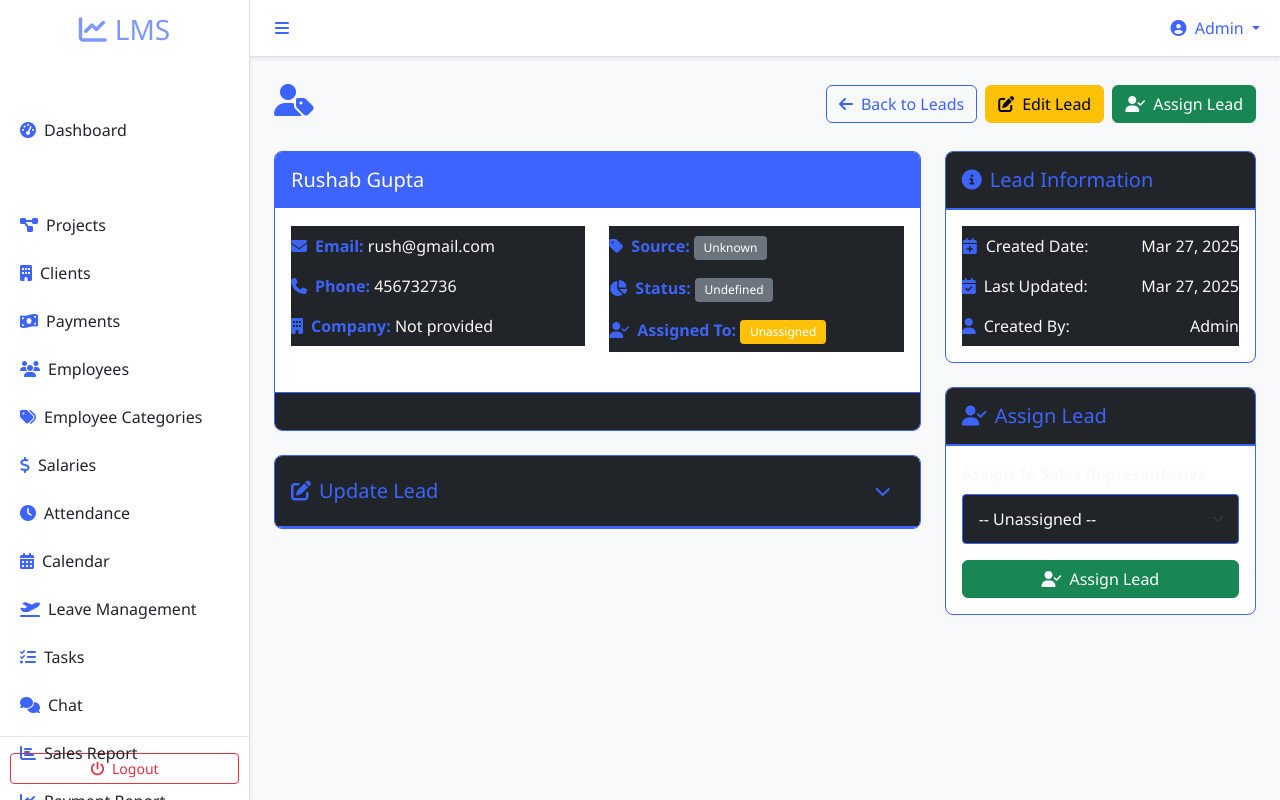
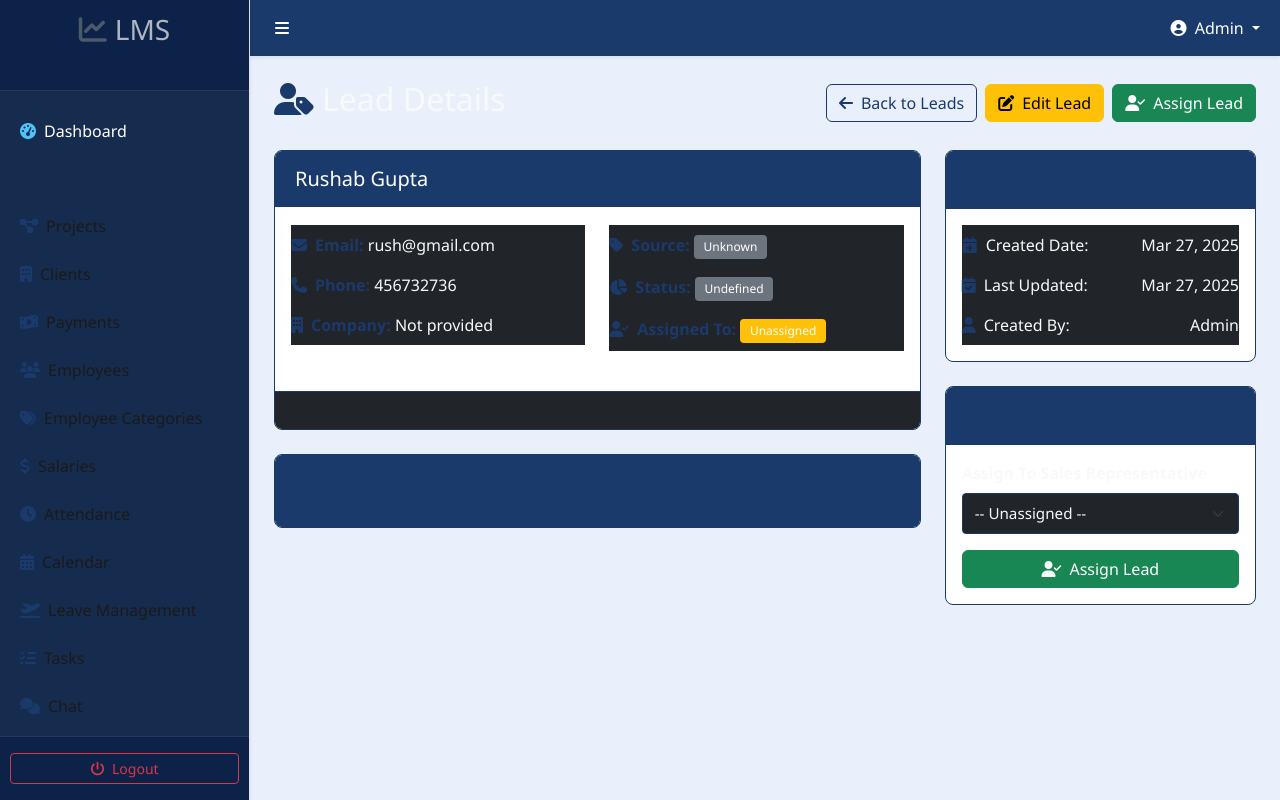
Before and after one commit to pratikgosavii/dbm_pro, a Django app: page /leads/1/ in a window 1280 px wide. Run offline with Django 4.2, Linux system fonts and the light colour scheme; a user stored in the database is signed in; data comes from the database, SQL or seed files in the repository; both versions use the stored data as it was after the commit; data that the repository does not hold is empty.

Commit message:
Update UI: Implement dark blue/light blue theme, reduce form sizes, improve chat styling, and adjust navbar.
Replit-Commit-Author: Agent
Replit-Commit-Session-Id: 50c040e4-0d40-4be8-bdd8-5d280455fdce
Replit-Commit-Screenshot-Url: https://storage.googleapis.com/screenshot-production-us-central1/a4c65999-892d-46f1-a651-254e1c63d78d/f85a2f7e-db7c-4b7c-af9b-b50af9ac4443.jpg

```diff
--- a/static/css/custom.css
+++ b/static/css/custom.css
@@ -1,22 +1,26 @@
 /*
 * Custom styling for Lead Management System
-* Minimalist Theme
+* Dark Blue/Light Blue Theme with Dark Text
 */
 
 :root {
-    --primary: #3E64FF;
-    --primary-light: #5A7DFF;
-    --primary-dark: #2645CC;
-    --accent: #FF5A5F;
-    --light-bg: #F8F9FA;
-    --light-secondary: #E9ECEF;
-    --light-tertiary: #DEE2E6;
-    --text-dark: #212529;
-    --text-muted: #6c757d;
-    --success: #42B883;
-    --warning: #FFC107;
-    --danger: #FF5A5F;
-    --info: #4FC3F7;
+    --primary: #1a3a6c;       /* Dark Blue */
+    --primary-light: #2c5eaa; /* Medium Blue */
+    --primary-dark: #0d2249;  /* Very Dark Blue */
+    --secondary: #4a86e8;     /* Light Blue */
+    --secondary-light: #6ba1ff;
+    --accent: #ff6b6b;        /* Vibrant Red-Orange */
+    --dark-bg: #162c4e;       /* Dark Blue Background */
+    --light-bg: #e9f0fb;      /* Very Light Blue */
+    --light-secondary: #d1e3ff;
+    --light-tertiary: #b8d1ff;
+    --text-dark: #1a1a1a;     /* Almost Black */
+    --text-medium: #333333;   /* Dark Grey */
+    --text-muted: #555555;    /* Medium Grey */
+    --success: #28a745;       /* Green */
+    --warning: #ffc107;       /* Yellow */
+    --danger: #dc3545;        /* Red */
+    --info: #17a2b8;          /* Teal */
 }
 
 /* General Styles */
@@ -244,15 +248,95 @@ label {
 
 /* Form field focus effect */
 .form-control:focus, .form-select:focus {
-    box-shadow: 0 0 0 0.25rem rgba(62, 100, 255, 0.25);
+    box-shadow: 0 0 0 0.25rem rgba(26, 58, 108, 0.25);
     border-color: var(--primary);
     animation: pulse 1s;
 }
 
 @keyframes pulse {
-    0% { box-shadow: 0 0 0 0 rgba(62, 100, 255, 0.7); }
-    70% { box-shadow: 0 0 0 10px rgba(62, 100, 255, 0); }
-    100% { box-shadow: 0 0 0 0 rgba(62, 100, 255, 0); }
+    0% { box-shadow: 0 0 0 0 rgba(26, 58, 108, 0.7); }
+    70% { box-shadow: 0 0 0 10px rgba(26, 58, 108, 0); }
+    100% { box-shadow: 0 0 0 0 rgba(26, 58, 108, 0); }
+}
+
+/* Reduce form box sizes */
+.form-control, .form-select {
+    padding: 0.5rem 0.75rem;
+    font-size: 0.95rem;
+}
+
+/* Make textareas smaller */
+textarea.form-control {
+    min-height: 80px;
+    max-height: 150px;
+}
+
+/* Reduce padding in form groups */
+.form-group, .mb-3 {
+    margin-bottom: 1rem !important;
+}
+
+/* Chat System Styling - Make it smaller and more compact */
+.chat-container {
+    height: 60vh;
+    max-height: 600px;
+    overflow-y: auto;
+    border: 1px solid rgba(0,0,0,0.1);
+    border-radius: 0.5rem;
+    background-color: white;
+}
+
+.chat-message {
+    padding: 0.7rem;
+    margin: 0.5rem;
+    border-radius: 0.5rem;
+    max-width: 80%;
+}
+
+.chat-message-sender {
+    background-color: var(--secondary);
+    color: white;
+    align-self: flex-end;
+    margin-left: auto;
+}
+
+.chat-message-receiver {
+    background-color: var(--light-secondary);
+    color: var(--text-dark);
+    align-self: flex-start;
+    margin-right: auto;
+}
+
+.chat-input {
+    padding: 0.5rem;
+    border-top: 1px solid rgba(0,0,0,0.1);
+}
+
+.chat-sidebar {
+    height: 60vh;
+    max-height: 600px;
+    overflow-y: auto;
+    border: 1px solid rgba(0,0,0,0.1);
+    border-radius: 0.5rem;
+    background-color: white;
+}
+
+.chat-contact {
+    padding: 0.5rem 1rem;
+    cursor: pointer;
+    transition: all 0.2s;
+    border-bottom: 1px solid rgba(0,0,0,0.05);
+}
+
+.chat-contact:hover, .chat-contact.active {
+    background-color: var(--light-secondary);
+}
+
+/* Card header improvement */
+.card-header {
+    background-color: var(--primary) !important;
+    color: white !important;
+    font-weight: 500;
 }
 
 /* Dark Mode Form Controls */
@@ -317,9 +401,25 @@ label {
     z-index: 999;
     transition: all 0.3s;
     overflow-y: auto;
-    background-color: white;
+    background-color: var(--dark-bg);
     border-right: 1px solid rgba(0,0,0,0.1);
-    box-shadow: 2px 0 10px rgba(0,0,0,0.05);
+    box-shadow: 2px 0 10px rgba(0,0,0,0.1);
+    scrollbar-width: thin;
+    scrollbar-color: var(--primary-light) var(--dark-bg);
+}
+
+/* Fix sidebar scrolling */
+#sidebar::-webkit-scrollbar {
+    width: 5px;
+}
+
+#sidebar::-webkit-scrollbar-track {
+    background: var(--dark-bg);
+}
+
+#sidebar::-webkit-scrollbar-thumb {
+    background-color: var(--primary-light);
+    border-radius: 10px;
 }
 
 #sidebar.collapsed {
@@ -345,8 +445,9 @@ label {
 .sidebar-heading {
     padding: 0.875rem 1.25rem;
     font-size: 1.2rem;
-    background-color: white;
-    color: var(--text-dark);
+    background-color: var(--primary-dark);
+    color: white;
+    border-bottom: 1px solid rgba(255,255,255,0.1);
 }
 
 #sidebar .list-group-item {
@@ -355,10 +456,11 @@ label {
     position: relative;
     overflow: hidden;
     z-index: 1;
-    background-color: white;
-    color: var(--text-dark);
+    background-color: var(--dark-bg);
+    color: white;
     border: none;
-    border-bottom: 1px solid rgba(0,0,0,0.05);
+    border-bottom: 1px solid rgba(255,255,255,0.05);
+    transition: all 0.2s ease;
 }
 
 #sidebar .list-group-item:before {
@@ -368,7 +470,7 @@ label {
     left: 0;
     width: 3px;
     height: 100%;
-    background-color: var(--primary);
+    background-color: var(--secondary);
     transform: scaleY(0);
     transition: transform 0.3s;
     z-index: -1;
@@ -380,24 +482,44 @@ label {
 }
 
 #sidebar .list-group-item:hover {
-    background-color: rgba(62, 100, 255, 0.05);
-    color: var(--primary);
+    background-color: var(--primary-dark);
+    color: white;
+    padding-left: 1.5rem;
 }
 
 #sidebar .list-group-item.active {
-    background-color: rgba(62, 100, 255, 0.1);
-    color: var(--primary);
+    background-color: var(--primary);
+    color: white;
     border-color: transparent;
     font-weight: 600;
 }
 
+/* Multi-colored icons in sidebar */
+#sidebar .list-group-item i.fa-tachometer-alt { color: #4fc3f7; }
+#sidebar .list-group-item i.fa-user-tag { color: #ff9800; }
+#sidebar .list-group-item i.fa-project-diagram { color: #9c27b0; }
+#sidebar .list-group-item i.fa-building { color: #4caf50; }
+#sidebar .list-group-item i.fa-money-bill-wave { color: #26a69a; }
+#sidebar .list-group-item i.fa-users { color: #ec407a; }
+#sidebar .list-group-item i.fa-tags { color: #7986cb; }
+#sidebar .list-group-item i.fa-dollar-sign { color: #66bb6a; }
+#sidebar .list-group-item i.fa-clock { color: #42a5f5; }
+#sidebar .list-group-item i.fa-calendar-alt { color: #ab47bc; }
+#sidebar .list-group-item i.fa-plane-departure { color: #26c6da; }
+#sidebar .list-group-item i.fa-tasks { color: #ffca28; }
+#sidebar .list-group-item i.fa-comments { color: #ef5350; }
+#sidebar .list-group-item i.fa-chart-bar,
+#sidebar .list-group-item i.fa-chart-line,
+#sidebar .list-group-item i.fa-chart-pie { color: #5c6bc0; }
+
 .sidebar-footer {
-    position: absolute;
+    position: sticky;
     bottom: 0;
     width: 100%;
-    background-color: white;
-    border-top: 1px solid rgba(0,0,0,0.1);
+    background-color: var(--primary-dark);
+    border-top: 1px solid rgba(255,255,255,0.1);
     padding: 10px;
+    z-index: 10;
 }
 
 /* Cards Styling */
@@ -408,6 +530,7 @@ label {
     background-color: white;
     border: 1px solid rgba(0,0,0,0.1);
     color: var(--text-dark);
+    margin-bottom: 1.5rem;
 }
 
 .card:hover {
@@ -417,9 +540,10 @@ label {
 
 .card-header {
     border-bottom: 1px solid rgba(0,0,0,0.1);
-    background-color: rgba(62, 100, 255, 0.03);
-    color: var(--text-dark);
-    font-weight: 600;
+    background-color: var(--primary) !important;
+    color: white !important;
+    font-weight: 500;
+    padding: 0.75rem 1.25rem;
 }
 
 /* Profile Image Styling */
@@ -456,6 +580,7 @@ label {
     margin-bottom: 0;
     color: var(--text-dark);
     background-color: white;
+    font-size: 0.95rem;
 }
 
 .table-dark {
@@ -468,16 +593,25 @@ label {
 }
 
 .table tbody tr:hover {
-    background-color: rgba(62, 100, 255, 0.05) !important;
+    background-color: var(--light-secondary) !important;
 }
 
 .table thead tr {
-    background-color: rgba(62, 100, 255, 0.1);
-    font-weight: 600;
+    background-color: var(--primary);
+    color: white;
+    font-weight: 500;
 }
 
 .table thead th {
-    border-bottom: 2px solid var(--primary) !important;
+    border-bottom: 2px solid var(--secondary) !important;
+    color: white !important;
+}
+
+/* Responsive tables */
+.table-responsive {
+    border-radius: 0.5rem;
+    overflow: hidden;
+    border: 1px solid rgba(0,0,0,0.1);
 }
 
 /* Dropdown Styling */
--- a/templates/base.html
+++ b/templates/base.html
@@ -19,7 +19,7 @@
 
     {% block extra_css %}{% endblock %}
 </head>
-<body class="bg-light text-dark">
+<body class="text-dark" style="background-color: var(--light-bg);">
     <div class="loading-overlay">
         <div class="spinner-border text-primary" role="status">
             <span class="visually-hidden">Loading...</span>
@@ -33,24 +33,24 @@
 
         <div class="main-content {% if user.is_authenticated %}with-sidebar{% endif %}">
             {% if user.is_authenticated %}
-                <nav class="navbar navbar-expand-lg bg-white navbar-light border-bottom shadow-sm">
+                <nav class="navbar navbar-expand-lg navbar-dark shadow-sm" style="background-color: var(--primary);">
                     <div class="container-fluid">
-                        <button class="btn btn-link text-primary" id="menu-toggle">
+                        <button class="btn btn-link text-white" id="menu-toggle">
                             <i class="fas fa-bars"></i>
                         </button>
 
                         <ul class="navbar-nav ms-auto">
                             <li class="nav-item dropdown">
-                                <a class="nav-link dropdown-toggle text-primary" href="#" id="navbarDropdown" role="button" data-bs-toggle="dropdown" aria-expanded="false">
+                                <a class="nav-link dropdown-toggle text-white" href="#" id="navbarDropdown" role="button" data-bs-toggle="dropdown" aria-expanded="false">
                                     <i class="fas fa-user-circle me-1"></i>
                                     {{ user.get_full_name|default:user.username }}
                                 </a>
                                 <ul class="dropdown-menu dropdown-menu-end bg-white border animate__animated animate__fadeIn" aria-labelledby="navbarDropdown">
-                                    <li><a class="dropdown-item text-dark" href="{% url 'accounts:profile' %}"><i class="fas fa-user me-2"></i>Profile</a></li>
+                                    <li><a class="dropdown-item text-dark" href="{% url 'accounts:profile' %}"><i class="fas fa-user me-2 text-primary"></i>Profile</a></li>
                                     <li><hr class="dropdown-divider border-secondary"></li>
                                     <li>
                                         <a class="dropdown-item text-dark logout-btn" href="{% url 'accounts:logout' %}">
-                                            <i class="fas fa-sign-out-alt me-2"></i>Logout
+                                            <i class="fas fa-sign-out-alt me-2 text-danger"></i>Logout
                                         </a>
                                     </li>
                                 </ul>
--- a/templates/navigation.html
+++ b/templates/navigation.html
@@ -1,11 +1,11 @@
-<div id="sidebar" class="bg-white border-end shadow-sm">
+<div id="sidebar" class="border-end shadow-sm" style="background-color: var(--dark-bg);">
     <div class="sidebar-heading text-center py-4">
-        <h3 class="animate__animated animate__pulse animate__infinite text-primary"><i class="fas fa-chart-line me-2"></i>LMS</h3>
+        <h3 class="animate__animated animate__pulse animate__infinite text-white"><i class="fas fa-chart-line me-2 text-secondary"></i>LMS</h3>
     </div>
 
     <div class="list-group list-group-flush mt-3">
-        <a href="{% url 'dashboard:index' %}" class="list-group-item list-group-item-action bg-transparent text-dark border-0 {% if request.resolver_match.namespace == 'dashboard' %}active{% endif %}">
-            <i class="fas fa-tachometer-alt me-2 text-primary"></i>Dashboard
+        <a href="{% url 'dashboard:index' %}" class="list-group-item list-group-item-action bg-transparent text-white border-0 {% if request.resolver_match.namespace == 'dashboard' %}active{% endif %}">
+            <i class="fas fa-tachometer-alt me-2"></i>Dashboard
         </a>
 
         {% if user.userprofile.is_admin or user.userprofile.is_manager or user.userprofile.is_sales_rep %}
```
Also changed, not shown: db.sqlite3.
